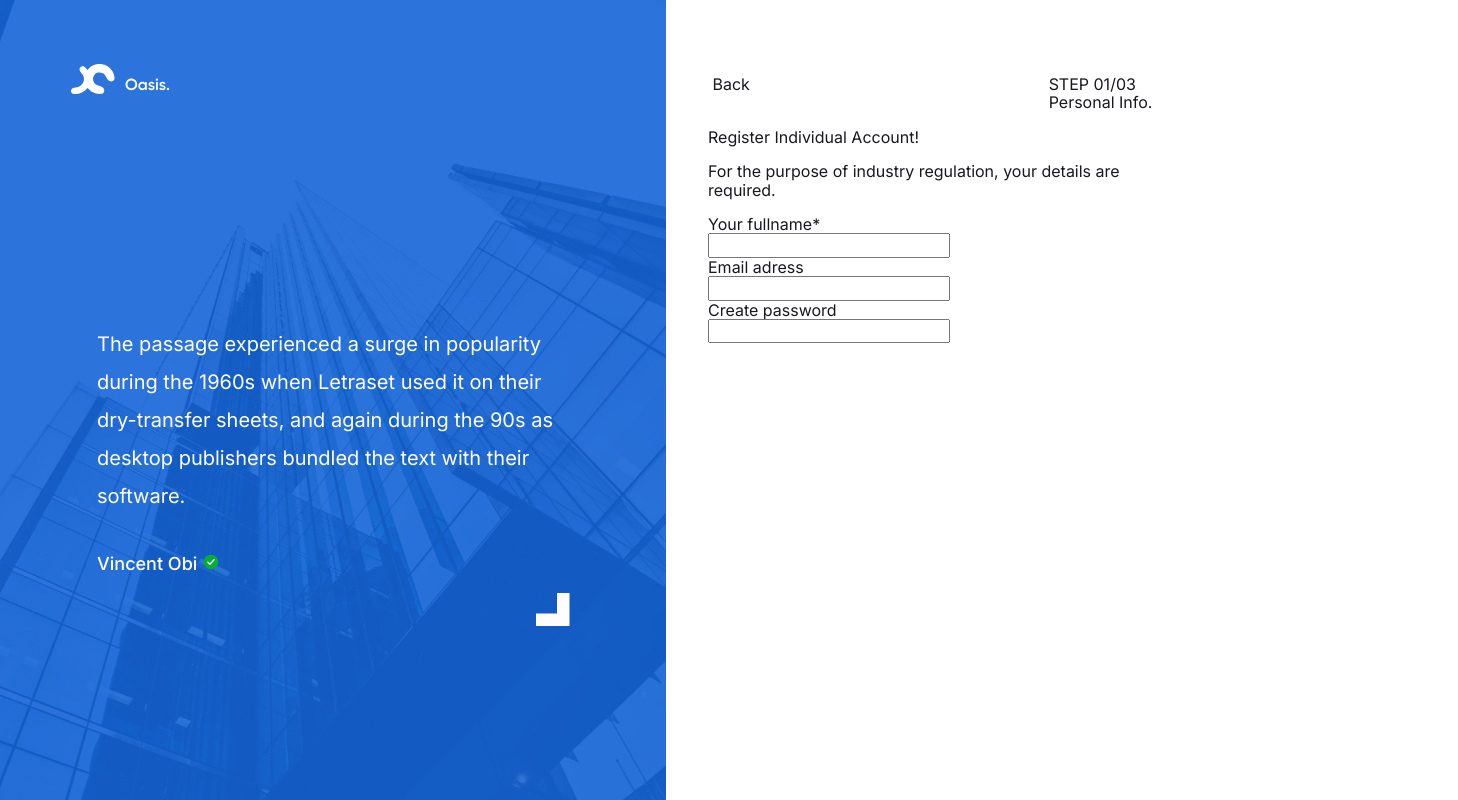
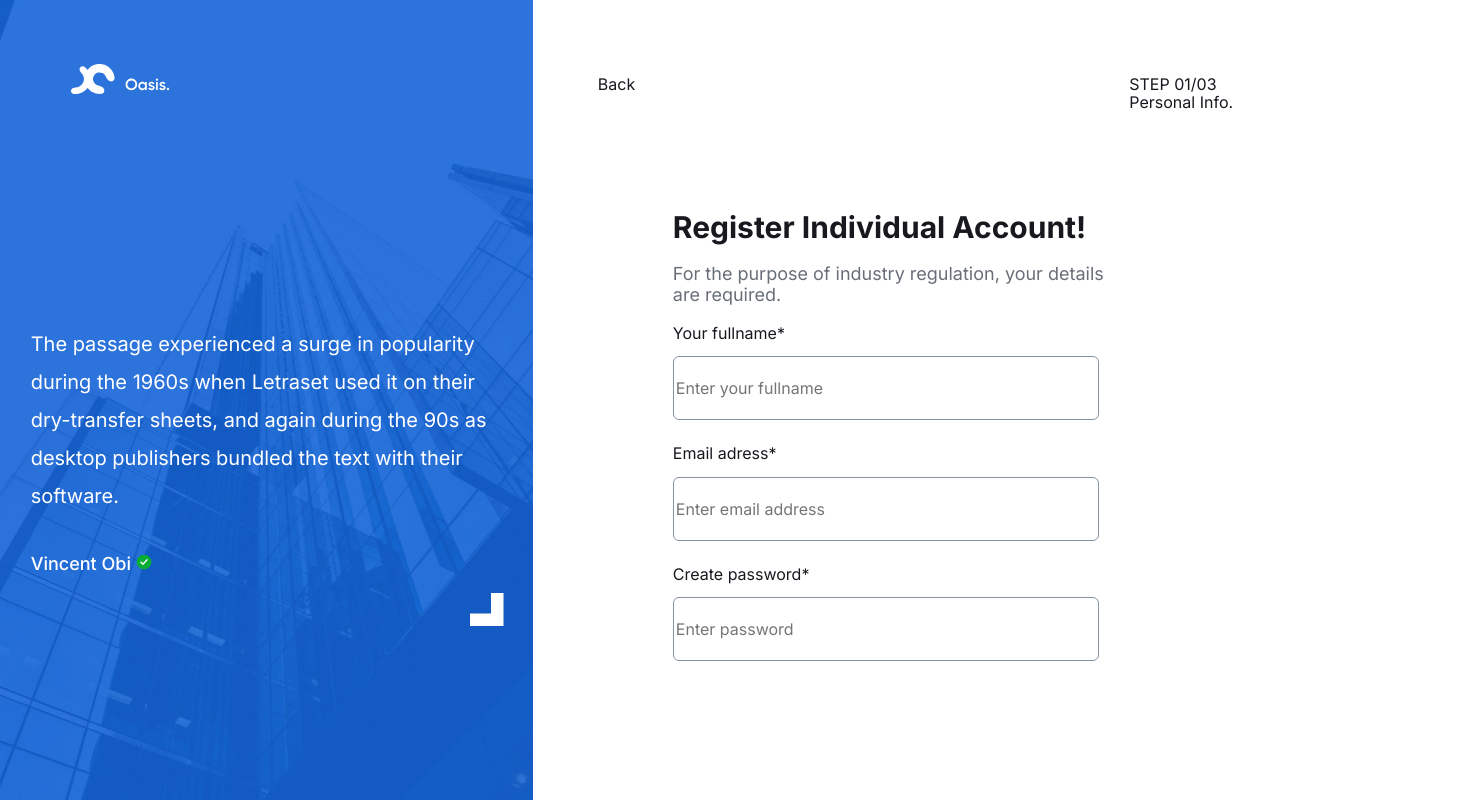
Before and after one commit to arturavetisyan159/application, a plain HTML site: page index.html in a window 1280 px wide. Shown: the whole page, 1458 px wide, since content can reach past the window. Drawn offline with Linux system fonts and the light colour scheme.

Commit message:
class-6 checkpoint

```diff
--- a/css/style.css
+++ b/css/style.css
@@ -9,7 +9,7 @@ body {
     background-repeat: no-repeat;
     position: relative;
     height: 100vh;
-    width: 666px;
+    /* width: 666px; */
     /* padding: 64px 111px 0px 82px; */
 }
 
@@ -50,12 +50,40 @@ body {
     right: 0;
 }
 
+ /*  */
+
 .container-2{
-    padding: 75px 91px 0px 53px;
+    padding: 75px 91px 0px 60px;
+    display: inline-block;
 }
 
-.registred{
+.container-2 h1{
+    width: 427px;
+    font-weight: bold;
+    font-size: 30px;
+}
 
+.container-2 p{
+    width: 441px;
+    font-weight: normal;
+    font-size: 18px;
+    color: #696f79;
+}
+
+input{
+    display: block;
+    width: 426px;
+    height: 64px;
+    margin-bottom: 24px;
+    margin-top: 14px;
+    border: 1px solid #8692a6;
+    box-sizing: border-box;
+    border-radius: 6px;
+}
+
+.container-2_registred{
+    padding-top: 78px;
+    width: 774px;
 }
 
 .form-registered{
--- a/index.html
+++ b/index.html
@@ -15,8 +15,8 @@
 </head>
 <body>
     <section class="network">
-        <div class="row">
-            <div class="col-6">
+        <div class="row no-gutters">
+            <div class="col-5">
                 <div class="container-1">
                     <img id="logo" src="img/logo.svg" alt="">
                     <div class="container-1__wrapper">
@@ -31,7 +31,7 @@
                 <!--контейнер пользователя -->
             </div>
 
-            <div class="col-6">
+            <div class="col-7">
                 <div class="container-2">
                     <div class="container-2_register">
                         <div class="row justify-content-between">
@@ -48,19 +48,21 @@
                                 <span>Personal Info.</span>
                             </div>
                         </div>
-                        <div class="registred">
-                            <p>Register Individual Account!</p>
-                            <p>For the purpose of industry regulation, your details are required.</p>
-                            <form action="#">
-                                <label class="form-registered" for="fullname">Your fullname*</label>
-                                <input type="text" id="fullname">
+                        <div class="container-2_registred">
+                            <div class="col-5 offset-md-1">
+                                <h1>Register Individual Account!</h1>
+                                <p>For the purpose of industry regulation, your details are required.</p>
+                                <form action="#">
+                                    <label class="form-registered" for="fullname">Your fullname*</label>
+                                    <input type="text" id="fullname" placeholder="Enter your fullname">
 
-                                <label class="form-registered" for="email">Email adress</label>
-                                <input type="email" id="email">
+                                    <label class="form-registered" for="email">Email adress*</label>
+                                    <input type="email" id="email" placeholder="Enter email address">
 
-                                <label class="form-registered" for="password">Create password</label>
-                                <input type="password" id="password">
-                            </form>
+                                    <label class="form-registered" for="password">Create password*</label>
+                                    <input type="password" id="password" placeholder="Enter password">
+                                </form>
+                            </div>
                         </div>
                     </div>
 
```
